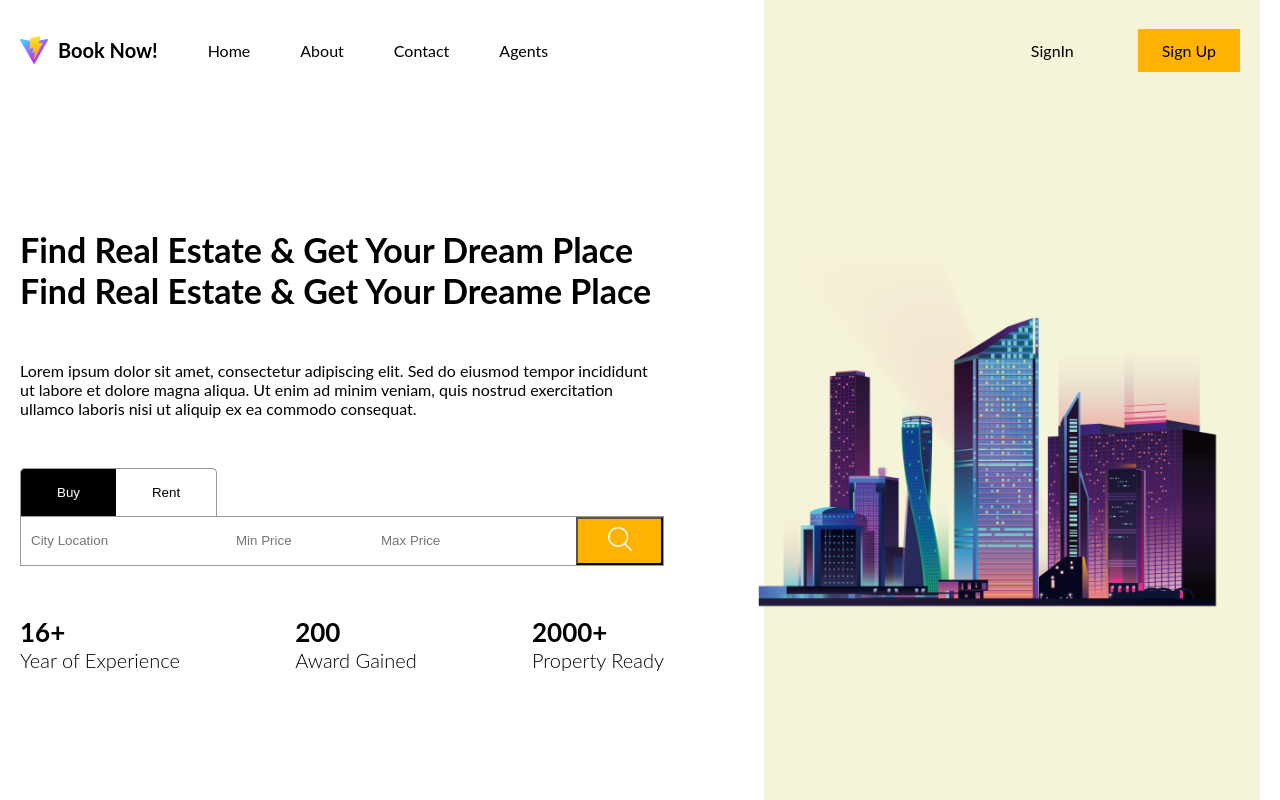
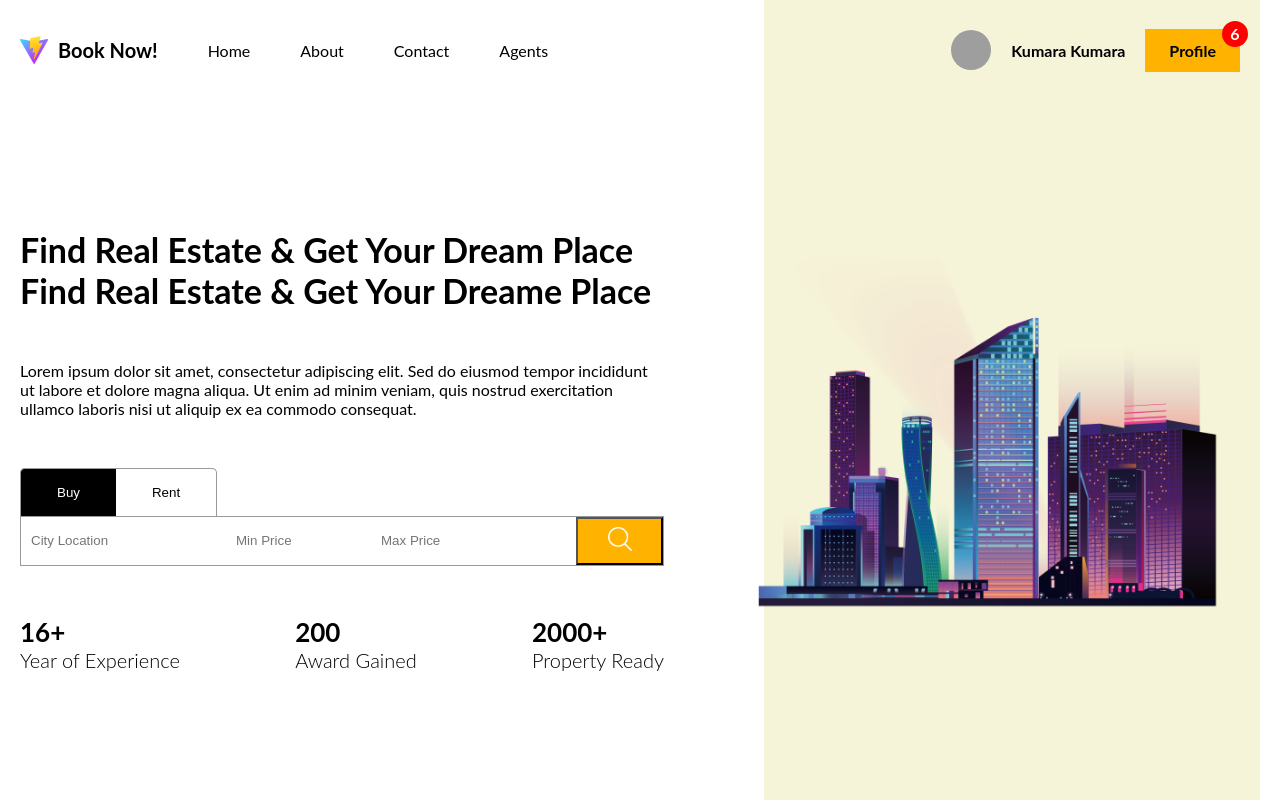
Before and after one commit to Lahiru-Madhuwantha/Book-Now, a React (Vite) app: page / in a window 1280 px wide. Shown: the top 800 px of the page. Built offline with nearby package versions, Linux system fonts and the light colour scheme; grey boxes are pictures that could not be loaded.

Commit message:
Add List component and styles

```diff
--- a/src/App.tsx
+++ b/src/App.tsx
@@ -5,6 +5,7 @@ import { createBrowserRouter, RouterProvider } from "react-router-dom";
 import ListPage from "./routes/listPage/ListPage";
 import Layout from "./routes/layout/Layout";
 import SinglePage from "./routes/singlePage/SinglePage";
+import Profile from "./routes/profile/Profile";
 function App() {
   const router = createBrowserRouter([
     {
@@ -27,6 +28,11 @@ function App() {
           path:"/:id",
           element:<SinglePage/>
         },
+
+        {
+          path:"/profile",
+          element:<Profile/>
+        },
       ],
     },
   ]);
--- a/src/components/NavBar/NavBar.tsx
+++ b/src/components/NavBar/NavBar.tsx
@@ -1,9 +1,10 @@
 import React, { useState } from "react";
 import "./navBar.scss";
+import { Link } from "react-router-dom";
 
 function NavBar() {
-const[open,setOpen] = useState(false)
-
+  const [open, setOpen] = useState(false);
+  const user = true;
   return (
     <nav>
       <div className="left">
@@ -17,14 +18,34 @@ const[open,setOpen] = useState(false)
         <a href="">Agents</a>
       </div>
       <div className="right">
-        <a href="">SignIn</a>
-        <a href="/" className="signup">
-          Sign Up
-        </a>
+        {user ? (
+          <div className="user">
+            <img
+              src="https://www.jeancoutu.com/globalassets/revamp/photo/conseils-photo/20160302-01-reseaux-sociaux-profil/photo-profil_301783868.jpg"
+              alt=""
+            />
+            <span>Kumara Kumara</span>
+            <Link to="/profile" className="profile">
+              <div className="notification">6</div>
+              <span>Profile</span>
+            </Link>
+          </div>
+        ) : (
+          <>
+            <a href="">SignIn</a>
+            <a href="/" className="signup">
+              Sign Up
+            </a>{" "}
+          </>
+        )}
         <div className="menuIcon">
-          <img src="/menu.png" alt="" onClick={() => setOpen((prev) => !prev)}/>
+          <img
+            src="/menu.png"
+            alt=""
+            onClick={() => setOpen((prev) => !prev)}
+          />
         </div>
-        <div className={open ? "menu active":"menu"}>
+        <div className={open ? "menu active" : "menu"}>
           <a href="/">Home</a>
           <a href="">About</a>
           <a href="">Contact</a>
--- a/src/components/NavBar/navBar.scss
+++ b/src/components/NavBar/navBar.scss
@@ -62,6 +62,47 @@ a {
     padding: 12px 24px;
     margin: 20px;
   }
+  .user {
+    display: flex;
+    align-items: center;
+    font-weight: bold;
+
+    img {
+      width: 40px;
+      height: 40px;
+      border-radius: 50%;
+      object-fit: cover;
+      margin-right: 20px;
+    }
+
+    span {
+      @include sm {
+        display: none;
+      }
+    }
+
+    .profile {
+      padding: 12px 24px;
+      background-color: rgb(255, 179, 0);
+      cursor: pointer;
+      border: none;
+      position: relative;
+
+      .notification {
+        position: absolute;
+        top: -8px;
+        right: -8px;
+        background-color: red;
+        color: white;
+        border-radius: 50%;
+        width: 26px;
+        height: 26px;
+        display: flex;
+        align-items: center;
+        justify-content: center;
+      }
+    }
+  }
 
   .signup {
     background-color: rgb(255, 179, 0);
--- /dev/null
+++ b/src/components/list/List.tsx
@@ -0,0 +1,21 @@
+import React from 'react'
+import './list.scss'
+import { listData } from '../../lib/dummyData'
+import Card from '../Card/Card'
+
+const convertedListData = listData.map(item => ({
+  ...item,
+  id: item.id.toString()
+}));
+
+function List() {
+  return (
+    <div className='list'>
+      {convertedListData.map(item=>(
+        <Card key={item.id} item={item}/>
+      ))}
+    </div>
+  )
+}
+
+export default List
--- /dev/null
+++ b/src/components/list/list.scss
@@ -0,0 +1,5 @@
+.list{
+  display: flex;
+  flex-direction: column;
+  gap: 50px;
+}
--- a/src/routes/profile/Profile.tsx
+++ b/src/routes/profile/Profile.tsx
@@ -1,8 +1,48 @@
 import React from 'react'
+import './profile.scss'
+import List from '../../components/list/List'
 
 function Profile() {
   return (
-    <div>Profile</div>
+    <div className="profilePage">
+      <div className="details">
+        <div className="wrapper">
+          <div className="title">
+            <h1>User Information</h1>
+            <button>Update Profile</button>
+          </div>
+          <div className="info">
+            <span>
+              Profile Picture:
+              <img
+                src="https://www.jeancoutu.com/globalassets/revamp/photo/conseils-photo/20160302-01-reseaux-sociaux-profil/photo-profil_301783868.jpg"
+                alt=""
+              />
+            </span>
+            <span>
+              Username: <b>Kumara Kumara</b>
+            </span>
+            <span>
+              E-mail: <b>Kumaralk@gmail.com</b>
+            </span>
+          </div>
+          <div className="title">
+            <h1>My List</h1>
+            <button>Create New Post</button>
+          </div>
+          <List />
+          <div className="title">
+            <h1>Saved List</h1>
+          </div>
+          <List />
+        </div>
+      </div>
+      <div className="chatContainer">
+        <div className="wrapper">
+          {/* <Chat/> */}
+        </div>
+      </div>
+    </div>
   )
 }
 
--- a/src/routes/profile/profile.scss
+++ b/src/routes/profile/profile.scss
@@ -0,0 +1,80 @@
+@import "../../responsive.scss";
+
+.profilePage {
+  display: flex;
+  height: 100%;
+
+  @include md{
+    flex-direction: column;
+    overflow: scroll;
+  }
+
+  .details {
+    flex: 3;
+    overflow-y: scroll;
+    padding-bottom: 50px;
+
+    @include md{
+      flex:none;
+      height: max-content;
+    }
+
+    .wrapper{
+      padding-right: 50px;
+      display: flex;
+      flex-direction: column;
+      gap: 50px;
+
+      .title{
+        display: flex;
+        align-items: center;
+        justify-content: space-between;
+
+        h1{
+          font-weight: 300;
+        }
+
+        button{
+          padding: 12px 24px;
+          background-color: #fece51;
+          cursor: pointer;
+          border: none;
+        }
+      }
+
+      .info{
+        display: flex;
+        flex-direction: column;
+        gap: 20px;
+
+        span{
+          display: flex;
+          align-items: center;
+          gap: 20px;
+        }
+
+        img{
+          width: 40px;
+          height: 40px;
+          border-radius: 50%;
+          object-fit: cover;
+        }
+      }
+    }
+  }
+  .chatContainer {
+    flex: 2;
+    background-color: #fcf5f3;
+    height: 100%;
+
+    @include md{
+      flex:none;
+      height: max-content;
+    }
+
+    .wrapper{
+      padding: 0px 20px;
+      height: 100%;
+    }
+  }
+}
```
